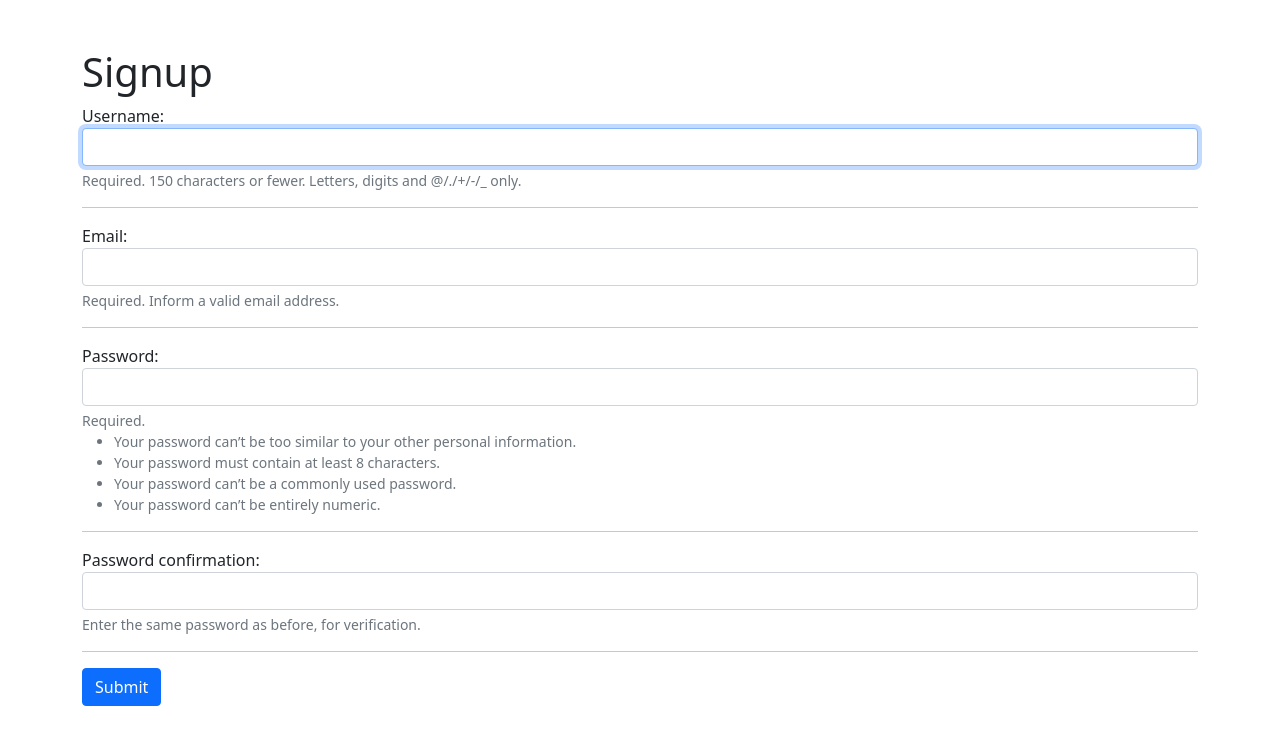
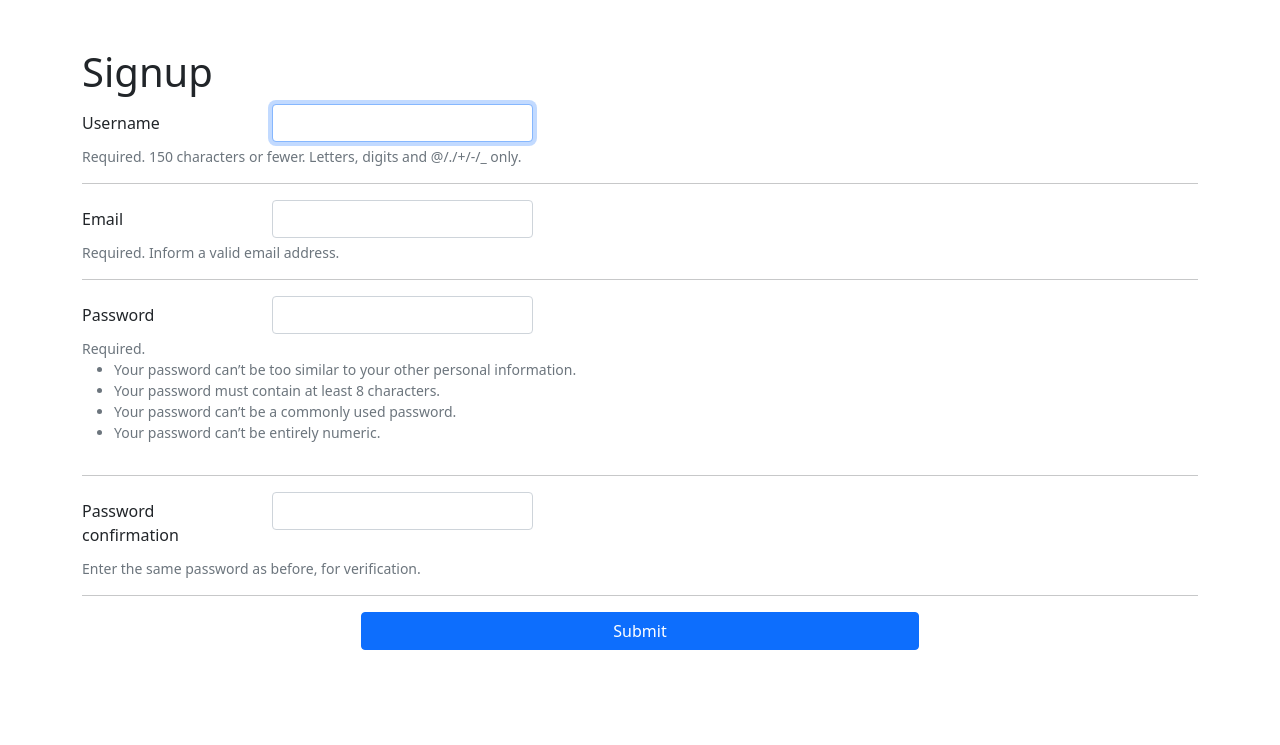
Before and after one commit to sobhansaf/DjangoToDo, a Django app: page /signup/ in a window 1280 px wide. Shown: the top 745 px of the page. Run offline with Django 3.2, Linux system fonts and the light colour scheme; some libraries are stand-ins or nearby versions.

Commit message:
using redirect to respond post request
instead of responding to a wrong post request directly, we respond a redirect and save data in session to reproduce errors after redirection. also there were some changes in signup template

```diff
--- a/ToDo/ToDoApp/templates/signup.html
+++ b/ToDo/ToDoApp/templates/signup.html
@@ -9,15 +9,20 @@
 <form method="POST">
     {% csrf_token %}
     {% for field in signupform %}
-        <div class="mb-3">
+        <div class="mb-3 row">
             <span style="color: red ;margin: none;padding: none; border: none;">{{field.errors}}</span>
-            {{field.label_tag}}
-            {{field}}
+            <label for="{{field.auto_id}}" class="col-sm-2 col-form-label">{{field.label}}</label>
+            <div class="col-sm-3">
+                {{field}}
+            </div>
             <div class="form-text">{{field.help_text}}</div>
         </div>
         <hr>
     {% endfor %}
-    <button type="submit" class="btn btn-primary">Submit</button>
+    <div class="d-grid gap-2 col-6 mx-auto">
+        <button type="submit" class="btn btn-primary">Submit</button>
+
+    </div>
 </form>
 
 
--- a/ToDo/ToDoApp/views.py
+++ b/ToDo/ToDoApp/views.py
@@ -10,15 +10,27 @@ class index(View):
 
 class SignUp(View):
     def post(self, request):
+        # response to a post request is redirect
         form = SignupForm(request.POST)
         if form.is_valid():
-            print('valid')
             form.save()
             user = authenticate(username=form.cleaned_data['username'], password=form.cleaned_data['password1'])
             login(request, user)
             return redirect('index')
-        return render(request, 'signup.html', {'signupform': form})
+
+        # saving data in session, in order to show errors after redirection
+        request.session['wrong'] = True
+        request.session['data'] = request.POST
+        return redirect('signup')
 
     def get(self, request):
+        if request.user.is_authenticated:
+            return redirect('index')
         form = SignupForm()
+        if request.session.get('wrong', False):
+            # if the request was the result of a redirect after a post request with wrong data
+            form = SignupForm(request.session.get('data'))
+            request.session.pop('data')
+            request.session.pop('wrong')
+            form.is_valid()
         return render(request, 'signup.html', {'signupform': form})
```
